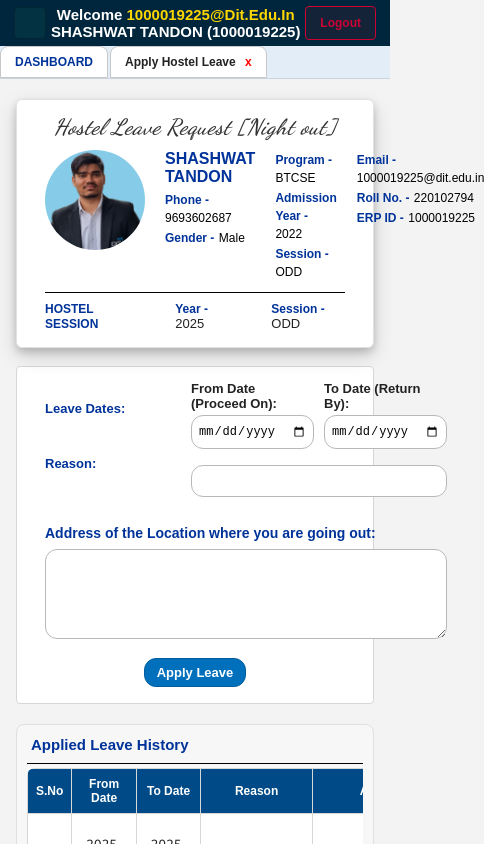
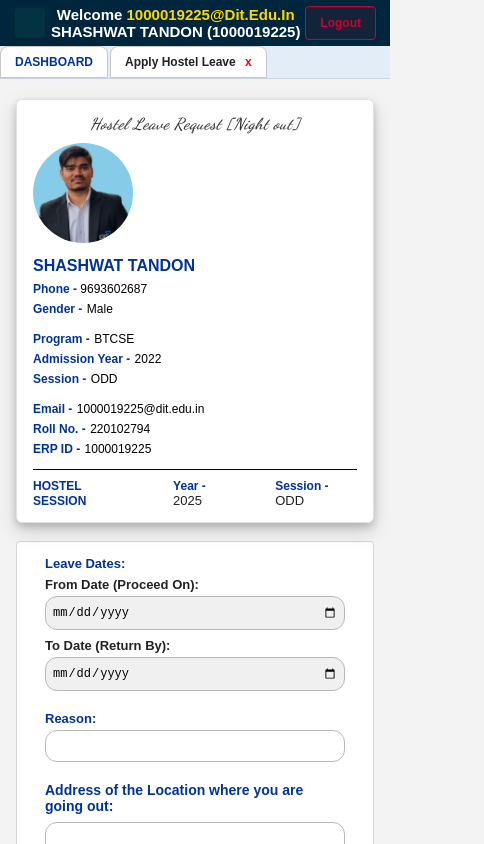
Before and after one commit to killlercram/College_hostel, a React (Vite) app: page / in a window 390 px wide. Shown: the top 844 px of the page, 484 px wide, since content can reach past the window. Built offline with nearby package versions, Linux system fonts and the light colour scheme.

Commit message:
Final fixes with responsiveness

```diff
--- a/src/index.css
+++ b/src/index.css
@@ -1,7 +1,7 @@
 .fancy-title {
  font-family:'Dancing Script', cursive;
   font-style: italic;
-    font-size: 22px;
+    font-size: 16px;
   font-weight: 600;
   color: #333;
   text-align: center;
@@ -28,11 +28,15 @@
   box-sizing: border-box;
 }
 
-body {
+html,body {
   margin: 0;
   font-family: Arial, Helvetica, sans-serif;
   background: #f3f3f3;
   color: var(--text-main);
+  padding: 0;
+  width: 100%;
+  overflow-x: hidden;
+
 }
 
 /* ========= TOP BAR ========= */
@@ -44,6 +48,10 @@ body {
   display: flex;
   align-items: center;
   font-size: 13px;
+
+   justify-content: space-between;
+    width: 100vw;
+    box-sizing: border-box
 }
 
 .top-left {
@@ -166,6 +174,30 @@ body {
   gap: 20px;
 }
 
+/* Stack profile columns on small screens so text doesn't overflow */
+@media (max-width: 768px) {
+  .profile-main {
+    flex-direction: column;
+    align-items: flex-start;
+    gap: 10px;
+  }
+
+  .profile-col,
+  .profile-col-right {
+    width: 100%;
+  }
+
+  .profile-card {
+    padding: 14px 16px;   /* a bit tighter on mobile */
+  }
+
+  .profile-img {
+    width: 80px;
+    height: 80px;
+  }
+}
+
+
 .profile-photo {
   flex: 0 0 auto;
 }
@@ -187,6 +219,12 @@ body {
 .profile-col-right {
   text-align: left;
 }
+
+.profile-col-right .line {
+  word-break: break-word;
+  overflow-wrap: anywhere;
+}
+
 .name-line {
   font-weight: bold;
   margin-bottom: 4px;
@@ -239,12 +277,42 @@ body {
   padding: 14px 28px 16px;
   font-size: 13px;
 }
+.leave-card * {
+  word-wrap: break-word;
+  overflow-wrap: anywhere;
+}
 
 .leave-grid {
   display: grid;
   grid-template-columns: 140px 410px 1fr;
   column-gap: 16px;
 }
+/* Mobile fix: stack leave form fields */
+@media (max-width: 768px) {
+  .leave-grid {
+    grid-template-columns: 1fr;   /* one column layout */
+    row-gap: 16px;
+  }
+
+  .leave-label-col,
+  .leave-middle-col,
+  .leave-right-col {
+    width: 100%;
+  }
+
+  .small-row {
+    flex-direction: column;  /* date fields stack */
+    gap: 6px;
+  }
+
+  .date-input,
+  .reason-input,
+  .address-textarea {
+    width: 100%;
+  }
+}
+
+
 
 .leave-label-col {
   padding-top: 20px;
@@ -291,6 +359,7 @@ body {
   border: 1px solid #b8b8b8;
   border-radius: 12px;
   font-size: 12px;
+  background: #f0f0f0
 }
 
 .reason-row {
@@ -443,6 +512,58 @@ body {
 }
 
 .email-yellow {
-  color: #ffd700;     /* Pure golden yellow */
+  color: #ffd700;
   font-weight: bold;
 }
+
+/* ---- Mobile layout for Leave form ---- */
+@media (max-width: 600px) {
+  .leave-grid {
+    display: block;
+  }
+
+  .leave-label-col {
+    padding-top: 0;
+    margin-bottom: 6px;
+  }
+
+  .leave-label-col .big-label:first-child {
+    margin-bottom: 4px;
+  }
+
+  .leave-label-col .big-label:last-child {
+    display: none;
+  }
+
+  .small-row {
+    flex-direction: column;
+    gap: 8px;
+  }
+
+  .small-field {
+    width: 100%;
+  }
+
+  .date-input,
+  .reason-input,
+  .address-textarea {
+    width: 100%;
+    box-sizing: border-box;
+  }
+
+  .reason-row {
+    margin-top: 12px;
+  }
+
+  .reason-row::before {
+    content: "Reason:";
+    display: block;
+    font-weight: bold;
+    color: #003399;
+    margin-bottom: 4px;
+  }
+
+  .leave-right-col {
+    margin-top: 16px;
+  }
+}
```
